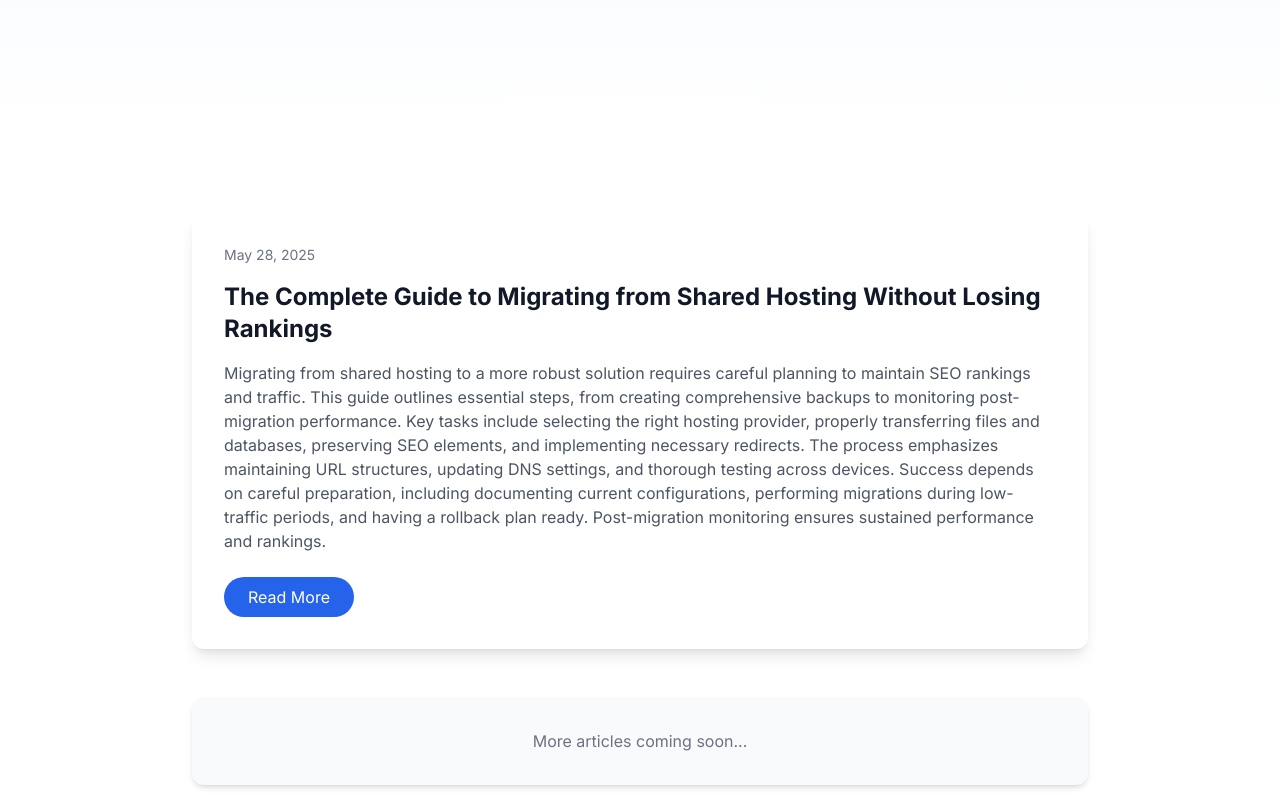
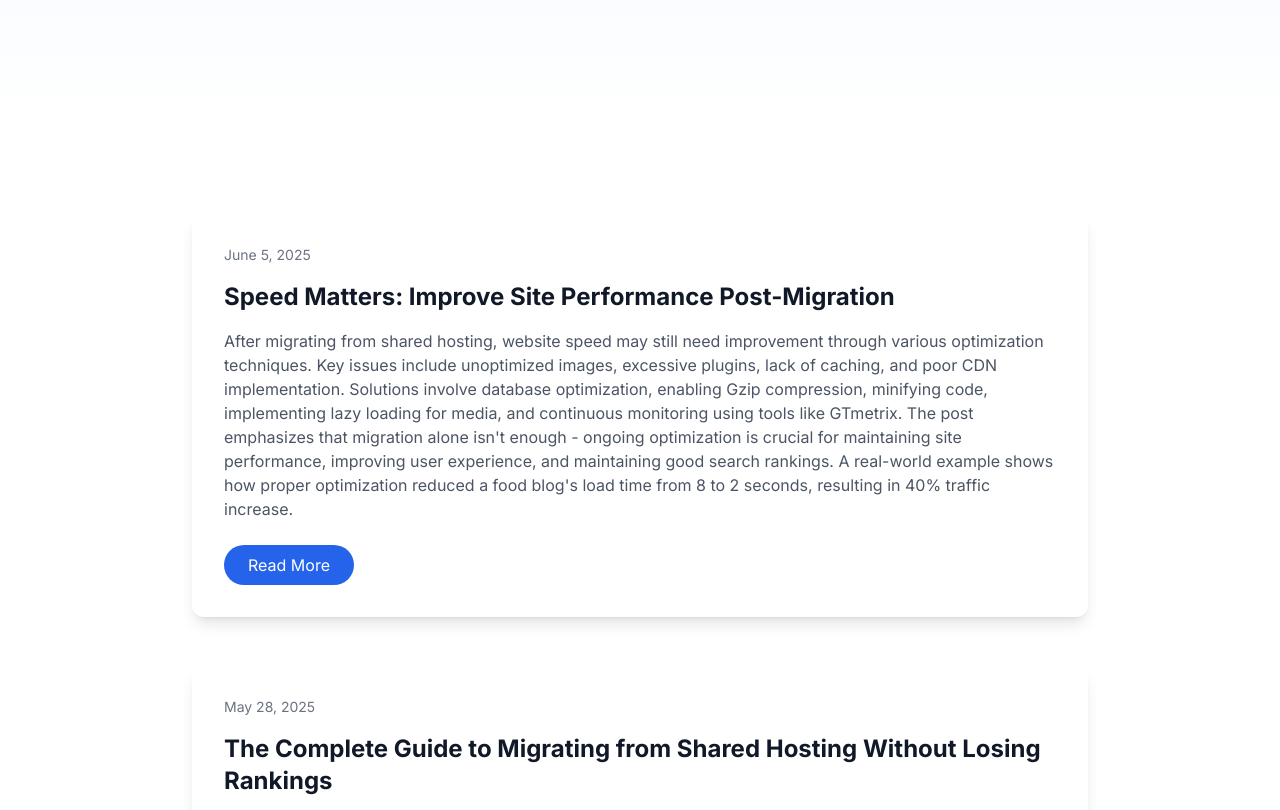
Before and after one commit to Benrgy/migrate-from-shared-hosting-without-losing-traffic-rankings-or-sleep-2025-05-28-af8cc, a plain HTML site: page blog.html in a window 1280 px wide. Shown: the part 259-1069 px from the top of the page. Drawn offline with nearby package versions, Linux system fonts and the light colour scheme.

Commit message:
Update blog listing with speed-matters-improve-site-performance-post-migration-20250605-o29.html

```diff
--- a/blog.html
+++ b/blog.html
@@ -33,6 +33,21 @@
         <section class="py-24 bg-white">
             <div class="container mx-auto px-6">
                 <div class="max-w-4xl mx-auto">
+                    <article class="bg-white rounded-xl p-8 shadow-lg hover:shadow-xl transition-shadow duration-300 mb-12">
+                        <div class="text-sm text-gray-500 mb-4">June 5, 2025</div>
+                        <h2 class="text-2xl font-bold mb-4 text-gray-900 hover:text-blue-600 transition-colors duration-300">
+                            <a href="https://Benrgy.github.io/migrate-from-shared-hosting-without-losing-traffic-rankings-or-sleep-2025-05-28-af8cc/blog/speed-matters-improve-site-performance-post-migration-20250605-o29.html">
+                                Speed Matters: Improve Site Performance Post-Migration
+                            </a>
+                        </h2>
+                        <p class="text-gray-600 mb-6">
+                            After migrating from shared hosting, website speed may still need improvement through various optimization techniques. Key issues include unoptimized images, excessive plugins, lack of caching, and poor CDN implementation. Solutions involve database optimization, enabling Gzip compression, minifying code, implementing lazy loading for media, and continuous monitoring using tools like GTmetrix. The post emphasizes that migration alone isn't enough - ongoing optimization is crucial for maintaining site performance, improving user experience, and maintaining good search rankings. A real-world example shows how proper optimization reduced a food blog's load time from 8 to 2 seconds, resulting in 40% traffic increase.
+                        </p>
+                        <a href="https://Benrgy.github.io/migrate-from-shared-hosting-without-losing-traffic-rankings-or-sleep-2025-05-28-af8cc/blog/speed-matters-improve-site-performance-post-migration-20250605-o29.html" class="inline-block px-6 py-2 bg-blue-600 text-white rounded-full hover:bg-blue-700 transition-colors duration-300">
+                            Read More
+                        </a>
+                    </article>
+
                     <article class="bg-white rounded-xl p-8 shadow-lg hover:shadow-xl transition-shadow duration-300 mb-12">
                         <div class="text-sm text-gray-500 mb-4">May 28, 2025</div>
                         <h2 class="text-2xl font-bold mb-4 text-gray-900 hover:text-blue-600 transition-colors duration-300">
```
